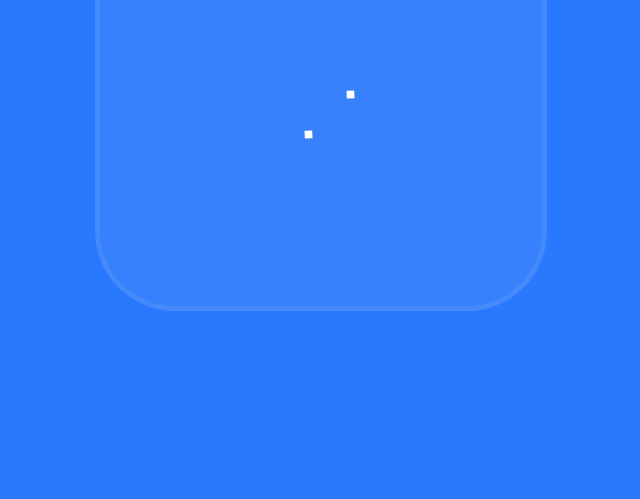
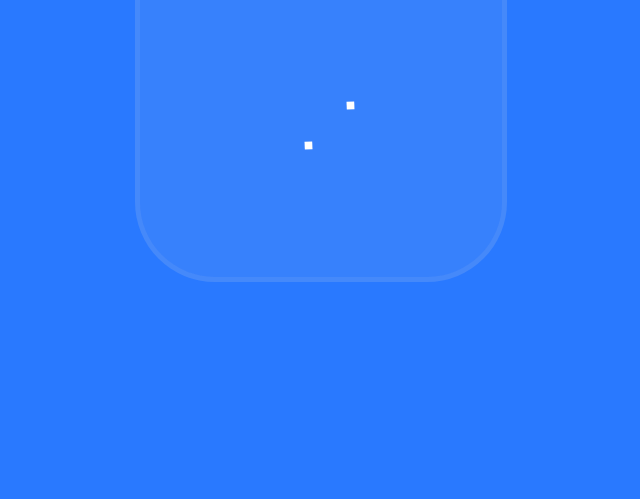
Before and after one commit to MPBCoder/mpbcoder.github.io, a plain HTML site: page index.html in a window 1280 px wide. Shown: the part 365-864 px from the top of the page, without its empty margins (319-959 px from the left). Before the commit the page ends 816 px from the top, so only its background shows below. Drawn offline with Linux system fonts and the light colour scheme.

Commit message:
little changes

```diff
--- a/css/main.css
+++ b/css/main.css
@@ -1,6 +1,10 @@
 @font-face {
 	font-family: Poppins;
 	src: url("/files/fonts/Poppins-Black.ttf");
+}
+
+* {
+	margin: 0;
 }
 
 body {
@@ -11,18 +15,20 @@ body {
 	font-family: Poppins, system-ui, sans-serif;
 	background-color: #2979ff;
 	color: #ffffff;
+	padding: 2rem;
 }
 
 .wrapper {
-	padding: 5rem;
 	border: 5px solid #d2d2d215;
 	background-color: #d2d2d215;
 	border-radius: 80px;
 	text-align: center;
+	padding: 2.5rem;
 }
 
 .coming-soon {
 	font-weight: normal;
+	margin-top: 1rem;
 }
 
 /* Spinner By https://tobiasahlin.com/spinkit/ */
```
